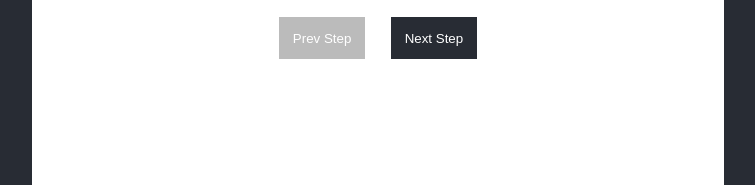
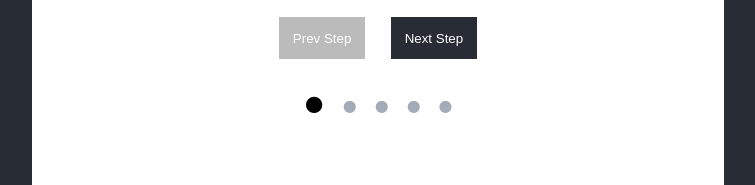
Before and after one commit to IgorPropisnov/react-guided-setup, a React (Create React App) app: page / in a window 1280 px wide. Shown: the part 155-340 px from the top of the page, without its empty margins (262-1017 px from the left). Built offline with nearby package versions, Linux system fonts and the light colour scheme.

Commit message:
:sparkles: Adding step indicator

```diff
--- a/src/components/GuidedSetup/guidedSetup.js
+++ b/src/components/GuidedSetup/guidedSetup.js
@@ -44,6 +44,13 @@ class GuidedSetup extends React.Component {
                 </div>
                 <button disabled={this.state.step === this.state.minStep} onClick={this.prevStep} className={styles.button}>Prev Step</button>
                 <button disabled={this.state.step === this.state.maxStep} onClick={this.nextStep} className={styles.button}>Next Step</button>
+                <div className={styles.stepIndicator}>
+                    <span className={ this.state.step === 1 ? styles.active : '' }>•</span>
+                    <span className={ this.state.step === 2 ? styles.active : '' }>•</span>
+                    <span className={ this.state.step === 3 ? styles.active : '' }>•</span>
+                    <span className={ this.state.step === 4 ? styles.active : '' }>•</span>
+                    <span className={ this.state.step === 5 ? styles.active : '' }>•</span>
+                </div>
             </div>
         )
     }
--- a/src/components/GuidedSetup/guidedSetup.module.scss
+++ b/src/components/GuidedSetup/guidedSetup.module.scss
@@ -17,6 +17,22 @@ $color-grey: #282c34;
     margin: .5em;
 }
 
+.stepIndicator {
+    span {
+        font-size: 1.5em;
+        color: lighten($color-grey, 50%);
+        vertical-align: middle;
+        margin: 0 5px;
+    }
+}
+
+span.active {
+    color: darken($color-grey, 50%);
+    font-size: 2em;
+    top: -2px;
+    position: relative;
+}
+
 .button {
     padding: 1em;
     background:  $color-grey;
```
